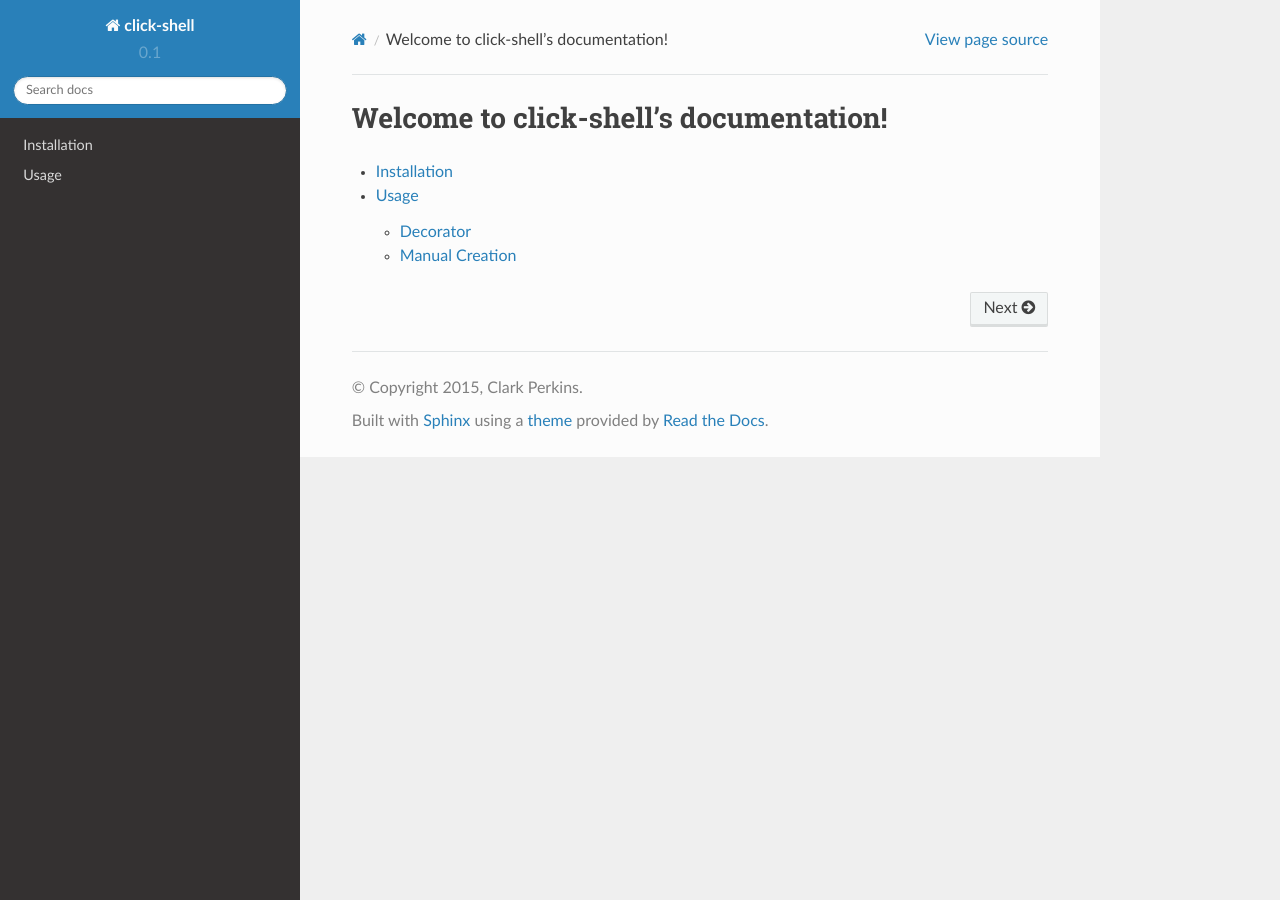
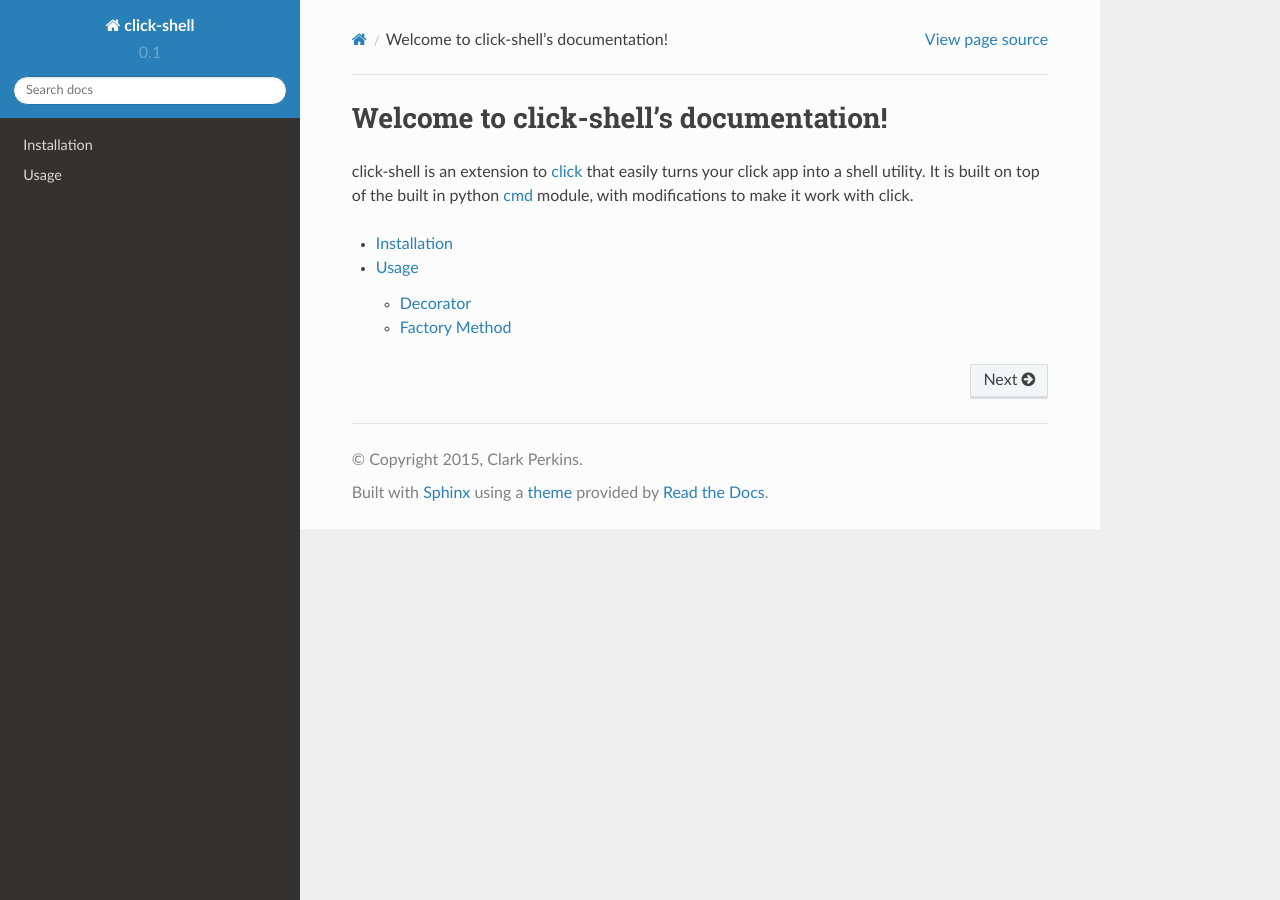
Before and after one commit to clarkperkins/click-shell, a Sphinx documentation site: the page built from docs/index.rst, in a window 1280 px wide. Built offline with Sphinx 7.4.7 and the Read the Docs theme 2.0.0, drawn with Linux system fonts in a browser that asks for light colours.

Commit message:
Updated docs

```diff
--- a/docs/index.rst
+++ b/docs/index.rst
@@ -1,9 +1,16 @@
 Welcome to click-shell's documentation!
 =======================================
 
+click-shell is an extension to `click`_ that easily turns your click app into a shell utility.
+It is built on top of the built in python `cmd`_ module, with modifications to make it work
+with click.
 
 .. toctree::
    :maxdepth: 2
 
    install
    usage
+
+
+.. _click: http://click.pocoo.org/
+.. _cmd: https://docs.python.org/2/library/cmd.html
--- a/docs/usage.rst
+++ b/docs/usage.rst
@@ -1,6 +1,7 @@
 Usage
 =====
 
+There are 2 main ways to utilize click-shell: the decorator and the factory method.
 
 Decorator
 ---------
@@ -35,8 +36,8 @@
     my-app >
 
 
-Manual Creation
----------------
+Factory Method
+--------------
 
 If you'd rather not use decorators (or can't for some reason), you can manually create a shell
 object and start it up:
```
Also changed, not shown: README.rst (+8 -2 lines).
